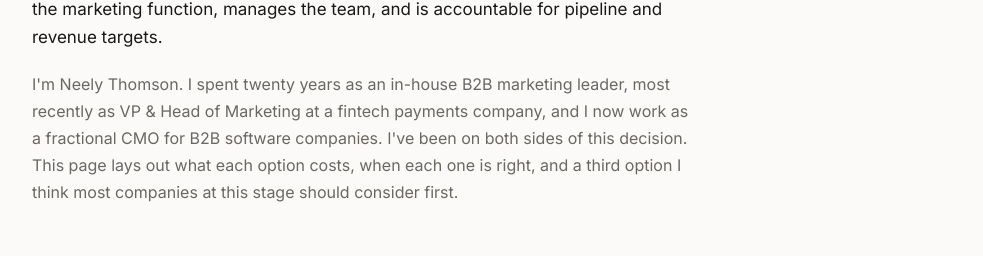
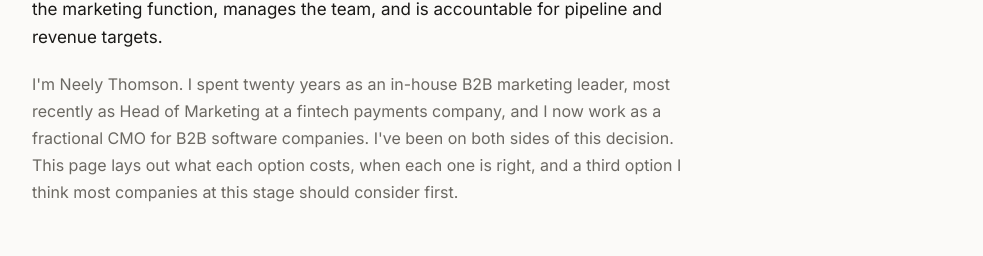
Before and after one commit to neelythomson/neelythomson-site, a Next.js app: page /fractional-cmo-vs-full-time in a window 1280 px wide. Shown: the part 460-716 px from the top of the page, without its empty margins (128-1111 px from the left). Built offline with nearby package versions, Linux system fonts and the light colour scheme.

Commit message:
Comparison page: title now Head of Marketing

```diff
--- a/src/app/fractional-cmo-vs-full-time/page.tsx
+++ b/src/app/fractional-cmo-vs-full-time/page.tsx
@@ -136,7 +136,7 @@ export default function FractionalCMOvsFullTime() {
             </p>
             <p className="measure mt-5 text-base leading-[1.68] text-muted">
               I&apos;m Neely Thomson. I spent twenty years as an in-house B2B
-              marketing leader, most recently as VP &amp; Head of Marketing at a
+              marketing leader, most recently as Head of Marketing at a
               fintech payments company, and I now work as a fractional CMO for
               B2B software companies. I&apos;ve been on both sides of this
               decision. This page lays out what each option costs, when each one
```
